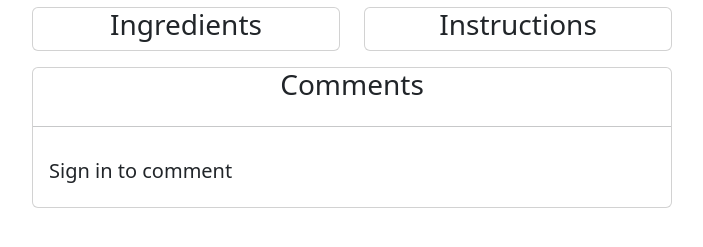
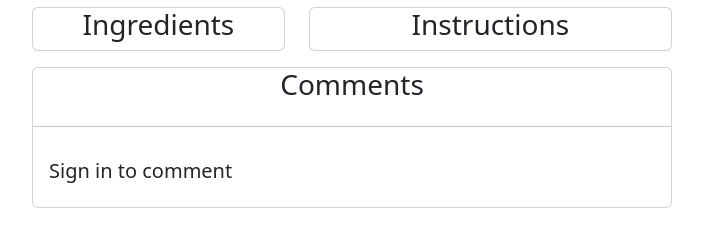
Before and after one commit to jp-clarke/everybodys-recipes, a Django app: template templates/recipe_detail.html in a window 1280 px wide. Shown: the part 180-427 px from the top of the page, without its empty margins (288-991 px from the left). Run offline with Django 3.2, Linux system fonts and the light colour scheme; the template is opened without the code that fills it, so the values that code supplies are empty; parts of the project's set-up code (start-up, migrations or seed data) failed here and were passed over; some libraries are stand-ins or nearby versions.

Commit message:
Add favicon

```diff
--- a/everybodys_recipes/settings.py
+++ b/everybodys_recipes/settings.py
@@ -82,7 +82,7 @@ SUMMERNOTE_CONFIG = {
     'summernote': {
         'airMode': False,
         'width': '100%',
-        'height': '150',
+        'height': '200',
         'toolbar': [
             # ['style', ['style']],
             ['font', ['bold', 'italic', 'underline', 'clear']],
--- a/templates/base.html
+++ b/templates/base.html
@@ -8,6 +8,7 @@
     <link rel="stylesheet" href="https://cdnjs.cloudflare.com/ajax/libs/font-awesome/6.4.0/css/all.min.css">
     <link href="https://cdn.jsdelivr.net/npm/bootstrap@5.3.0/dist/css/bootstrap.min.css" rel="stylesheet"
         integrity="sha384-9ndCyUaIbzAi2FUVXJi0CjmCapSmO7SnpJef0486qhLnuZ2cdeRhO02iuK6FUUVM" crossorigin="anonymous">
+        <link rel="shortcut icon" type="image/png" href="{% static 'images/favicon.png' %}" >
     <script src="https://cdn.jsdelivr.net/npm/bootstrap@5.3.0/dist/js/bootstrap.bundle.min.js"
         integrity="sha384-geWF76RCwLtnZ8qwWowPQNguL3RmwHVBC9FhGdlKrxdiJJigb/j/68SIy3Te4Bkz" crossorigin="anonymous">
     </script>
--- a/templates/recipe_detail.html
+++ b/templates/recipe_detail.html
@@ -51,22 +51,13 @@
             <h3>Description</h3>
             {{ recipe.description | safe }}
             <div class="row">
-                <div class="col-sm-6">
+                <div class="col-sm-5">
                     <div class="card">
                         <h3>Ingredients</h3>
-                        {% for ingredient in recipe.ingredients.all %}
-                        <div class="row text-center">
-                            <div class="col-5">
-                                {{ ingredient.amount }}
-                            </div>
-                            <div class="col-7">
-                                {{ ingredient.ingredient }}
-                            </div>
-                        </div>
-                        {% endfor %}
+                        {{ recipe.ingredients | safe }}
                     </div>
                 </div>
-                <div class="col-sm-6">
+                <div class="col-sm-7">
                     <div class="card">
                         <h3>Instructions</h3>
                         {{ recipe.instructions | safe }}
```
Also changed, not shown: static/images/favicon.png (added).
